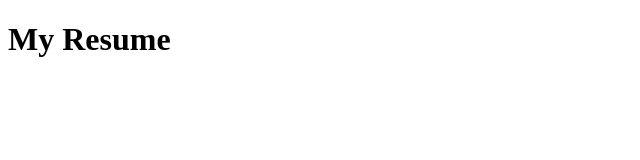
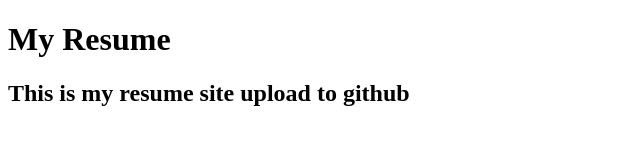
Before and after one commit to hk-arafat/My-first-website, a plain HTML site: page index.html in a window 1280 px wide. Shown: the whole page, without its empty margins (0-640 px from the left). Drawn offline with Linux system fonts and the light colour scheme.

Commit message:
done now

```diff
--- a/index.html
+++ b/index.html
@@ -8,6 +8,7 @@
 <body>
 
     <h1>My Resume</h1>
+    <h2>This is my resume site upload to github</h2>
 
 </body>
 </html>
```
